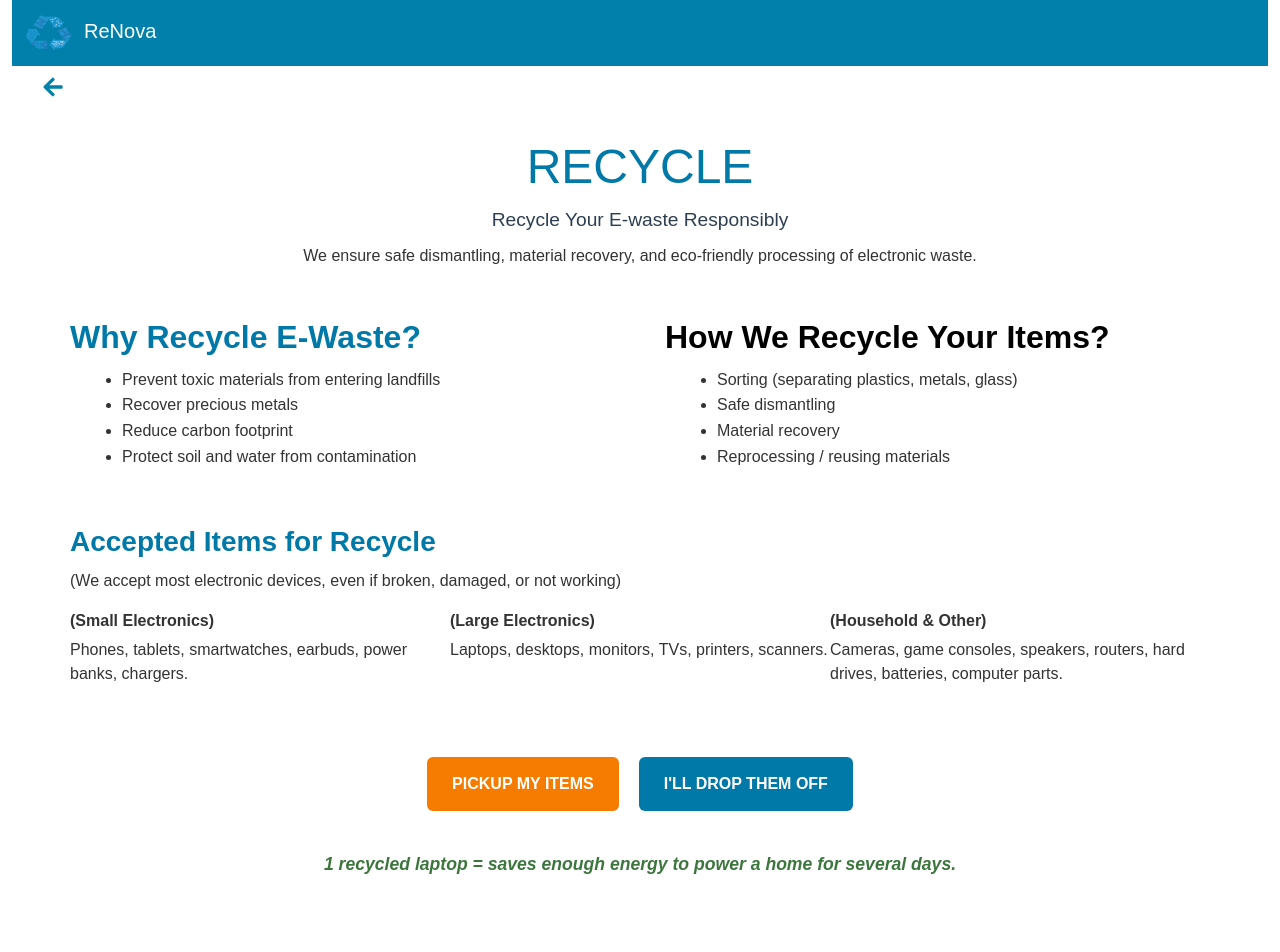
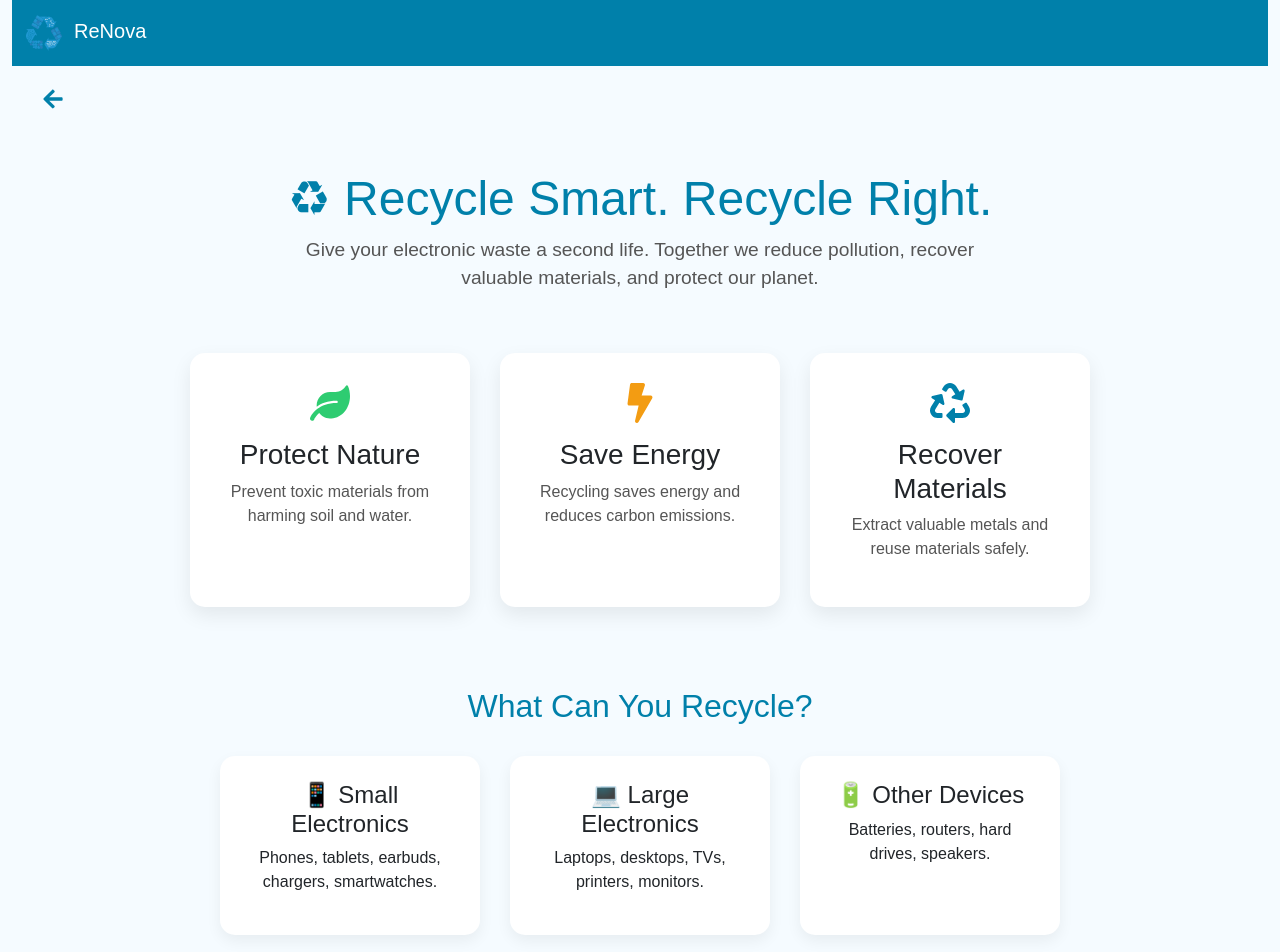
Before and after one commit to razanalraiisi/Renova, a React (Create React App) app in the folder client/: page /recycle in a window 1280 px wide. Shown: the top 952 px of the page. Built offline with nearby package versions, Linux system fonts and the light colour scheme; the HTML template or start-up script is replaced by a standard one.

Commit message:
Updated recycle page

```diff
--- a/client/src/components/Recycle.js
+++ b/client/src/components/Recycle.js
@@ -1,197 +1,191 @@
 import React from "react";
 import { Navbar, NavbarBrand } from "reactstrap";
 import { Link, useNavigate } from "react-router-dom";
-import { FaArrowLeft } from "react-icons/fa";
+import { FaArrowLeft, FaRecycle, FaLeaf, FaBolt } from "react-icons/fa";
 import logo from "../assets/logo.png";
 
 const Recycle = () => {
   const navigate = useNavigate();
 
-  const styles = {
-    page: {
-      fontFamily: "Arial, sans-serif",
-      minHeight: "100vh",
-      display: "flex",
-      flexDirection: "column",
-      backgroundColor: "#ffffff",
-      color: "#333",
-    },
-    backWrapper: {
-      maxWidth: "1200px",
-      margin: "10px 0 0 0",
-      padding: "0 30px",
-      display: "flex",
-      justifyContent: "flex-start",
-      alignItems: "center",
-    },
-    backIcon: {
-      color: "#0080AA",
-      cursor: "pointer",
-      fontSize: "22px",
-    },
-    main: {
-      flex: "1",
-      padding: "40px 30px",
-      maxWidth: "1200px",
-      margin: "0 auto",
-      width: "100%",
-    },
-    hero: {
-      textAlign: "center",
-      marginBottom: "50px",
-    },
-    heroTitle: { fontSize: "3rem", color: "#0078a8", marginBottom: "10px" },
-    heroSubtitle: { fontSize: "1.2rem", color: "#2c3e50", marginBottom: "10px" },
-    heroText: { fontSize: "1rem", color: "#333" },
-    columns: {
-      display: "flex",
-      gap: "50px",
-      flexWrap: "wrap",
-      marginBottom: "40px",
-    },
-    column: { flex: "1", minWidth: "250px" },
-    columnTitleBlue: { color: "#0078a8", fontWeight: "bold", marginBottom: "10px" },
-    columnTitleDark: { color: "#000", fontWeight: "bold", marginBottom: "10px" },
-    list: { marginLeft: "20px", lineHeight: "1.6" },
-    itemsSection: { marginBottom: "40px" },
-    itemsGrid: {
-      display: "flex",
-      justifyContent: "space-between",
-      flexWrap: "wrap",
-      marginTop: "15px",
-    },
-    itemCategory: { flex: "1", minWidth: "200px", marginBottom: "15px" },
-    itemTitle: { fontWeight: "bold", marginBottom: "5px" },
-    buttons: {
-      display: "flex",
-      justifyContent: "center",
-      gap: "20px",
-      marginBottom: "40px",
-      flexWrap: "wrap",
-    },
-    pickupBtn: {
-      backgroundColor: "#f57c00",
-      color: "#fff",
-      padding: "15px 25px",
-      border: "none",
-      borderRadius: "6px",
-      fontWeight: "bold",
-      cursor: "pointer",
-      fontSize: "1rem",
-    },
-    dropoffBtn: {
-      backgroundColor: "#0078a8",
-      color: "#fff",
-      padding: "15px 25px",
-      border: "none",
-      borderRadius: "6px",
-      fontWeight: "bold",
-      cursor: "pointer",
-      fontSize: "1rem",
-    },
-    fact: {
-      textAlign: "center",
-      fontStyle: "italic",
-      color: "#3c763d",
-      fontWeight: "bold",
-      fontSize: "1.1rem",
-      marginBottom: "40px",
-    },
-  };
+  return (
+    <div style={{ fontFamily: "Arial, sans-serif", background: "#f5fbff" }}>
 
-  return (
-    <div style={styles.page}>
       {/* NAVBAR */}
       <Navbar style={{ backgroundColor: "#0080AA" }}>
-        <NavbarBrand tag={Link} to="/start" style={{ color: "white" }}>
+        <NavbarBrand tag={Link} to="/" style={{ color: "white" }}>
           <img
             src={logo}
             alt="logo"
-            style={{ height: 40, width: 50, marginRight: 10 }}
+            style={{ height: 40, width: 40, marginRight: 10 }}
           />
           ReNova
         </NavbarBrand>
       </Navbar>
 
-      <div style={styles.backWrapper}>
+      {/* BACK BUTTON */}
+      <div style={{ padding: "20px 30px" }}>
         <FaArrowLeft
-          style={styles.backIcon}
+          style={{ color: "#0080AA", cursor: "pointer", fontSize: 22 }}
           onClick={() => navigate("/start")}
         />
       </div>
 
-      {/* MAIN CONTENT */}
-      <main style={styles.main}>
-        <section style={styles.hero}>
-          <h1 style={styles.heroTitle}>RECYCLE</h1>
-          <p style={styles.heroSubtitle}>Recycle Your E-waste Responsibly</p>
-          <p style={styles.heroText}>
-            We ensure safe dismantling, material recovery, and eco-friendly processing of electronic waste.
+      {/* HERO SECTION */}
+      <section
+        style={{
+          textAlign: "center",
+          padding: "40px 20px",
+        }}
+      >
+        <h1 style={{ fontSize: "3rem", color: "#0080AA" }}>
+          ♻ Recycle Smart. Recycle Right.
+        </h1>
+        <p style={{ fontSize: "1.2rem", color: "#555", maxWidth: 700, margin: "0 auto" }}>
+          Give your electronic waste a second life. Together we reduce pollution,
+          recover valuable materials, and protect our planet.
         </p>
       </section>
 
-        <section style={styles.columns}>
-          <div style={styles.column}>
-            <h2 style={styles.columnTitleBlue}>Why Recycle E-Waste?</h2>
-            <ul style={styles.list}>
-              <li>Prevent toxic materials from entering landfills</li>
-              <li>Recover precious metals</li>
-              <li>Reduce carbon footprint</li>
-              <li>Protect soil and water from contamination</li>
-            </ul>
+      {/* WHY SECTION */}
+      <section
+        style={{
+          display: "flex",
+          justifyContent: "center",
+          gap: "30px",
+          flexWrap: "wrap",
+          padding: "20px",
+        }}
+      >
+        {[
+          {
+            icon: <FaLeaf size={40} color="#2ecc71" />,
+            title: "Protect Nature",
+            text: "Prevent toxic materials from harming soil and water.",
+          },
+          {
+            icon: <FaBolt size={40} color="#f39c12" />,
+            title: "Save Energy",
+            text: "Recycling saves energy and reduces carbon emissions.",
+          },
+          {
+            icon: <FaRecycle size={40} color="#0080AA" />,
+            title: "Recover Materials",
+            text: "Extract valuable metals and reuse materials safely.",
+          },
+        ].map((card, index) => (
+          <div
+            key={index}
+            style={{
+              background: "#ffffff",
+              borderRadius: 15,
+              padding: 30,
+              width: 280,
+              textAlign: "center",
+              boxShadow: "0 8px 20px rgba(0,0,0,0.08)",
+              transition: "0.3s",
+            }}
+          >
+            {card.icon}
+            <h3 style={{ marginTop: 15 }}>{card.title}</h3>
+            <p style={{ color: "#555" }}>{card.text}</p>
           </div>
-          <div style={styles.column}>
-            <h2 style={styles.columnTitleDark}>How We Recycle Your Items?</h2>
-            <ul style={styles.list}>
-              <li>Sorting (separating plastics, metals, glass)</li>
-              <li>Safe dismantling</li>
-              <li>Material recovery</li>
-              <li>Reprocessing / reusing materials</li>
-            </ul>
-          </div>
+        ))}
       </section>
 
-        <section style={styles.itemsSection}>
-          <h3 style={styles.columnTitleBlue}>Accepted Items for Recycle</h3>
-          <p>(We accept most electronic devices, even if broken, damaged, or not working)</p>
-          <div style={styles.itemsGrid}>
-            <div style={styles.itemCategory}>
-              <p style={styles.itemTitle}>(Small Electronics)</p>
-              <p>Phones, tablets, smartwatches, earbuds, power banks, chargers.</p>
+      {/* ACCEPTED ITEMS */}
+      <section style={{ padding: "60px 20px", textAlign: "center" }}>
+        <h2 style={{ color: "#0080AA", marginBottom: 30 }}>
+          What Can You Recycle?
+        </h2>
+
+        <div
+          style={{
+            display: "flex",
+            justifyContent: "center",
+            gap: 30,
+            flexWrap: "wrap",
+          }}
+        >
+          <div style={itemStyle}>
+            <h4>📱 Small Electronics</h4>
+            <p>Phones, tablets, earbuds, chargers, smartwatches.</p>
           </div>
-            <div style={styles.itemCategory}>
-              <p style={styles.itemTitle}>(Large Electronics)</p>
-              <p>Laptops, desktops, monitors, TVs, printers, scanners.</p>
+
+          <div style={itemStyle}>
+            <h4>💻 Large Electronics</h4>
+            <p>Laptops, desktops, TVs, printers, monitors.</p>
           </div>
-            <div style={styles.itemCategory}>
-              <p style={styles.itemTitle}>(Household & Other)</p>
-              <p>Cameras, game consoles, speakers, routers, hard drives, batteries, computer parts.</p>
+
+          <div style={itemStyle}>
+            <h4>🔋 Other Devices</h4>
+            <p>Batteries, routers, hard drives, speakers.</p>
           </div>
         </div>
       </section>
 
-       <section style={styles.buttons}>
+      {/* ACTION BUTTONS */}
+      <section
+        style={{
+          textAlign: "center",
+          paddingBottom: 60,
+        }}
+      >
         <button
-    style={styles.pickupBtn}
+          style={{
+            backgroundColor: "#f57c00",
+            color: "#fff",
+            padding: "15px 30px",
+            border: "none",
+            borderRadius: 8,
+            fontWeight: "bold",
+            fontSize: "1rem",
+            marginRight: 20,
+            cursor: "pointer",
+          }}
           onClick={() => navigate("/PickupRequest")}
         >
-    PICKUP MY ITEMS
+          🚚 Schedule Pickup
         </button>
+
         <button
-    style={styles.dropoffBtn}
+          style={{
+            backgroundColor: "#0080AA",
+            color: "#fff",
+            padding: "15px 30px",
+            border: "none",
+            borderRadius: 8,
+            fontWeight: "bold",
+            fontSize: "1rem",
+            cursor: "pointer",
+          }}
           onClick={() => navigate("/DropOff")}
         >
-    I'LL DROP THEM OFF
+          📍 Find Drop-off
         </button>
       </section>
 
-
-        <p style={styles.fact}>
-          1 recycled laptop = saves enough energy to power a home for several days.
-        </p>
-      </main>
+      {/* FUN FACT SECTION */}
+      <section
+        style={{
+          backgroundColor: "#eaf7ff",
+          padding: 30,
+          textAlign: "center",
+          fontWeight: "bold",
+          color: "#0078a8",
+        }}
+      >
+        💡 Fun Fact: Recycling one laptop saves enough energy to power a home for several days!
+      </section>
     </div>
   );
 };
 
+const itemStyle = {
+  background: "#ffffff",
+  padding: 25,
+  borderRadius: 15,
+  width: 260,
+  boxShadow: "0 6px 15px rgba(0,0,0,0.06)",
+};
+
 export default Recycle;
```
Lines whose indentation alone changed are shown as unchanged.
